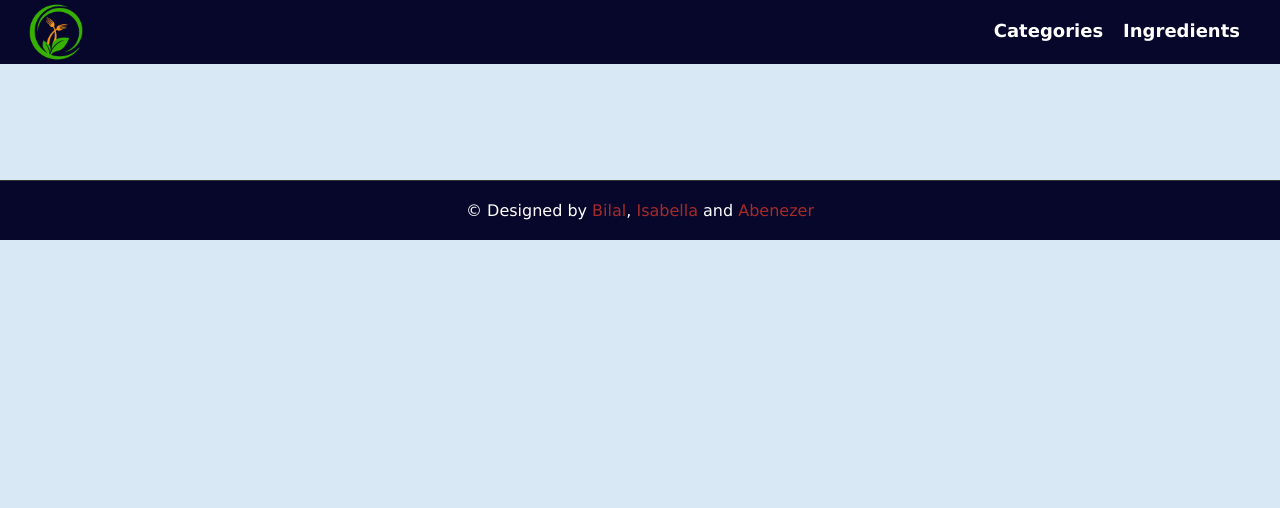
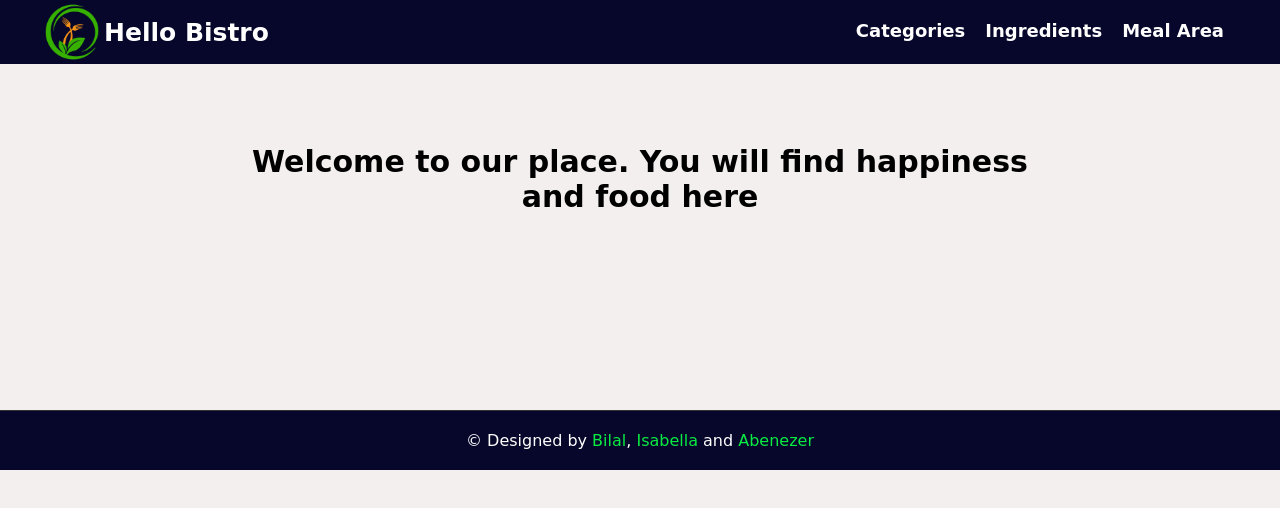
Before and after one commit to bilalrajput09/Javascript-capstone-module2, a website built with webpack: page src/index.html in a window 1280 px wide. Built offline with nearby package versions, Linux system fonts and the light colour scheme; no server answers.

Commit message:
Add some styling

```diff
--- a/src/index.html
+++ b/src/index.html
@@ -12,18 +12,29 @@
 <body>
   <header>
     <nav>
-      <div class="nav-logo"></div>
+      <div class="header_logo_container">
+        <div class="nav-logo"></div>
+        <p>Hello Bistro</p>
+      </div>
       <ul class="nav_container">
         <li class="nav_items">
-          <a href="#">Categories</a>
+          <a class="nav_items_links" href="#">Categories</a>
         </li>
         <li class="nav_items">
-          <a href="#">Ingredients</a>
+          <a class="nav_items_links" href="#">Ingredients</a>
+        </li>
+        <li class="nav_items">
+          <a class="nav_items_links" href="#">Meal Area</a>
         </li>
       </ul>
     </nav>
   </header>
   <main>
+    <section>
+      <h1>
+        Welcome to our place. You will find happiness and food here
+      </h1>
+    </section>
     <div class="main_items_container"></div>
     <div class="backdrop hidden"></div>
   </main>
--- a/src/style.css
+++ b/src/style.css
@@ -5,14 +5,15 @@
 }
 
 body {
-  background-color: rgb(217, 232, 245);
-  font-family: 'Lucida Sans', 'Lucida Sans Regular', 'Lucida Grande', 'Lucida Sans Unicode', Geneva, Verdana, sans-serif;
+  background-color: rgb(243, 239, 239);
+  font-family: 'Comic Neue', cursive;
 }
 
 nav {
   background-color: rgb(7, 7, 43);
   display: flex;
   justify-content: space-between;
+  padding: 0 1em;
 }
 
 .nav-logo {
@@ -21,6 +22,14 @@ nav {
   height: 4rem;
   margin-left: 1.5rem;
   background-size: cover;
+}
+
+.header_logo_container {
+  display: flex;
+  color: white;
+  font-weight: 700;
+  font-size: 25px;
+  align-items: center;
 }
 
 nav li {
@@ -44,18 +53,25 @@ a {
   justify-content: center;
 }
 
+.nav_items_links:hover {
+  color: rgb(9, 236, 66);
+}
+
 .main_items_container {
   display: grid;
   grid-template-columns: 1fr 1fr 1fr;
   grid-template-rows: 1fr 1fr 1fr;
   width: 90%;
   margin: 3em auto;
-  gap: 10px;
+  gap: 20px;
+  max-width: 800px;
 }
 
 .item_contianer {
   width: 100%;
   margin-bottom: 1em;
+  display: flex;
+  flex-direction: column;
 }
 
 .item_contianer img {
@@ -69,18 +85,40 @@ a {
   margin-bottom: 1em;
   font-size: 20px;
   font-weight: 700;
+  width: 70%;
+  align-self: center;
 }
 
 .popup_btn {
-  width: 100%;
+  width: 70%;
+  margin: 0.2em auto;
   padding: 0.1em 0;
   font-size: 20px;
-  background-color: white;
   font-weight: 700;
+  background-color: rgb(7, 7, 43);
+  color: white;
+  font-family: 'Comic Neue', cursive;
+}
+
+.popup_btn:hover {
+  background-color: rgb(8, 192, 54);
 }
 
 .fa-heart {
   color: rgb(226, 206, 206);
+}
+
+section {
+  width: 70%;
+  display: flex;
+  text-align: center;
+  justify-content: center;
+  margin: 0 auto;
+  padding: 3em;
+  padding-top: 4em;
+  font-size: 20px;
+  font-family: 'Comic Neue', cursive;
+  line-height: 35px;
 }
 
 /* Popup styling starts here */
@@ -96,7 +134,7 @@ a {
 }
 
 .popup_container {
-  background-color: rgb(187, 187, 223);
+  background-color: rgb(243, 239, 239);
   width: 70%;
   display: flex;
   gap: 30px;
@@ -174,6 +212,12 @@ textarea {
   padding: 0.2em 0;
   width: 20%;
   margin-bottom: 1em;
+  background-color: rgb(7, 7, 43);
+  color: white;
+}
+
+.form_submit_btn:hover {
+  background-color: rgb(8, 192, 54);
 }
 
 .hidden {
@@ -215,5 +259,5 @@ textarea {
 }
 
 .footer a {
-  color: brown;
+  color: rgb(9, 236, 66);
 }
```
